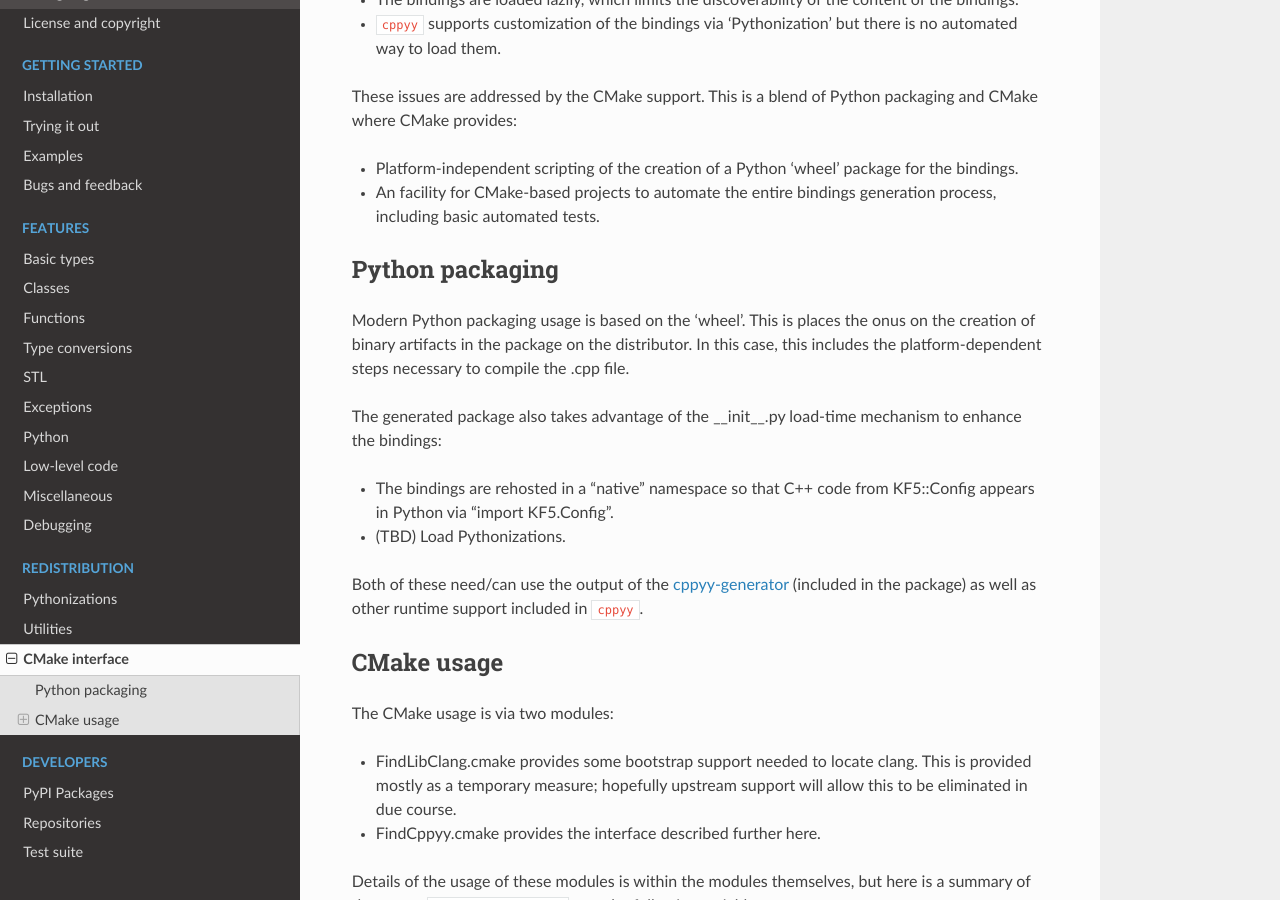
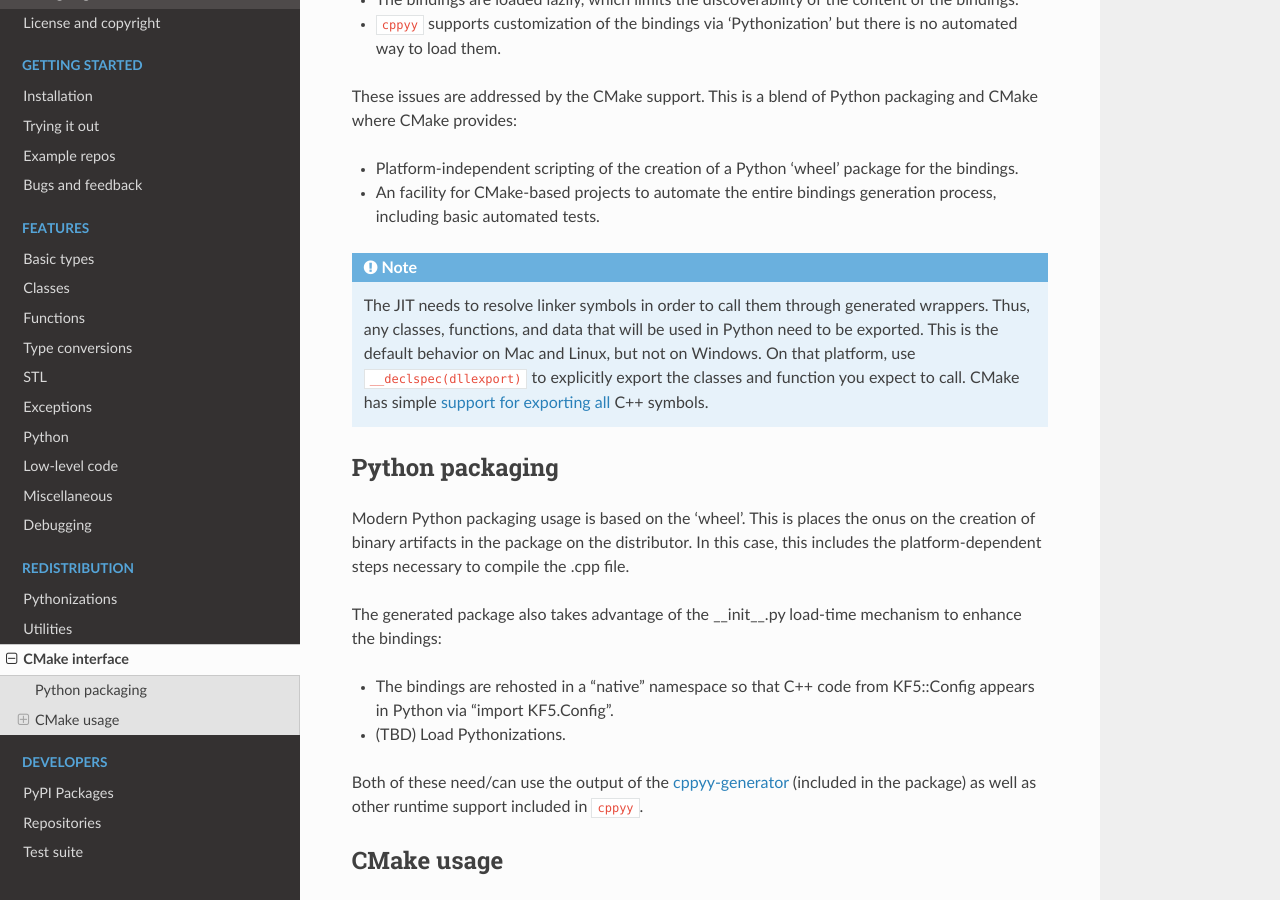
Before and after one commit to wlav/cppyy, a Sphinx documentation site: the page built from doc/source/cmake_interface.rst, in a window 1280 px wide and 900 px high, scrolled down 364 px. Built offline with Sphinx 7.4.7 and the Read the Docs theme 2.0.0, drawn with Linux system fonts in a browser that asks for light colours; some of the changed text lies outside the part shown.

Commit message:
add notes to explain that symbols need explicit export on Windows

```diff
--- a/doc/source/cmake_interface.rst
+++ b/doc/source/cmake_interface.rst
@@ -26,6 +26,17 @@ packaging and CMake where CMake provides:
   for the bindings.
 * An facility for CMake-based projects to automate the entire bindings
   generation process, including basic automated tests.
+
+.. note::
+
+    The JIT needs to resolve linker symbols in order to call them through
+    generated wrappers.
+    Thus, any classes, functions, and data that will be used in Python need
+    to be exported.
+    This is the default behavior on Mac and Linux, but not on Windows.
+    On that platform, use ``__declspec(dllexport)`` to explicitly export the
+    classes and function you expect to call.
+    CMake has simple `support for exporting all`_ C++ symbols.
 
 
 Python packaging
@@ -238,3 +249,6 @@ cppyy_find_pips
 ^^^^^^^^^^^^^^^
 
 Return a list of available pip programs.
+
+
+.. _`support for exporting all`: https://cmake.org/cmake/help/latest/prop_tgt/WINDOWS_EXPORT_ALL_SYMBOLS.html
--- a/doc/source/conf.py
+++ b/doc/source/conf.py
@@ -47,7 +47,7 @@ master_doc = 'index'
 
 # General information about the project.
 project = u'cppyy'
-copyright = u'2018-19, Wim Lavrijsen'
+copyright = u'2018-20, Wim Lavrijsen'
 author = u'Wim Lavrijsen'
 
 # The version info for the project you're documenting, acts as replacement for
--- a/doc/source/examples.rst
+++ b/doc/source/examples.rst
@@ -1,7 +1,7 @@
 .. _examples:
 
-Examples
-========
+Example repos
+=============
 
 The detailed feature lists have examples that work using a header file, and
 there is the `tutorial`_ that shows mixing of C++ and Python interactively.
--- a/doc/source/index.rst
+++ b/doc/source/index.rst
@@ -73,7 +73,7 @@ and heavy use of templates:
 .. code-block:: python
 
    >>> import cppyy
-   >>> cppyy.include('boost/any.hpp')
+   >>> cppyy.include('boost/any.hpp')       # assumes you have boost installed
    >>> from cppyy.gbl import std, boost
    >>> val = boost.any()                    # the capsule
    >>> val.__assign__(std.vector[int]())    # assign it a std::vector<int>
@@ -176,4 +177,5 @@ Bugs and feedback
 
 Please report bugs or requests for improvement on the `issue tracker`_.
 
+
 .. _`issue tracker`: https://bitbucket.org/wlav/cppyy/issues
```
Also changed, not shown: other parts of doc/source/index.rst (+1 -0 lines), doc/source/utilities.rst (+14 -0 lines).
